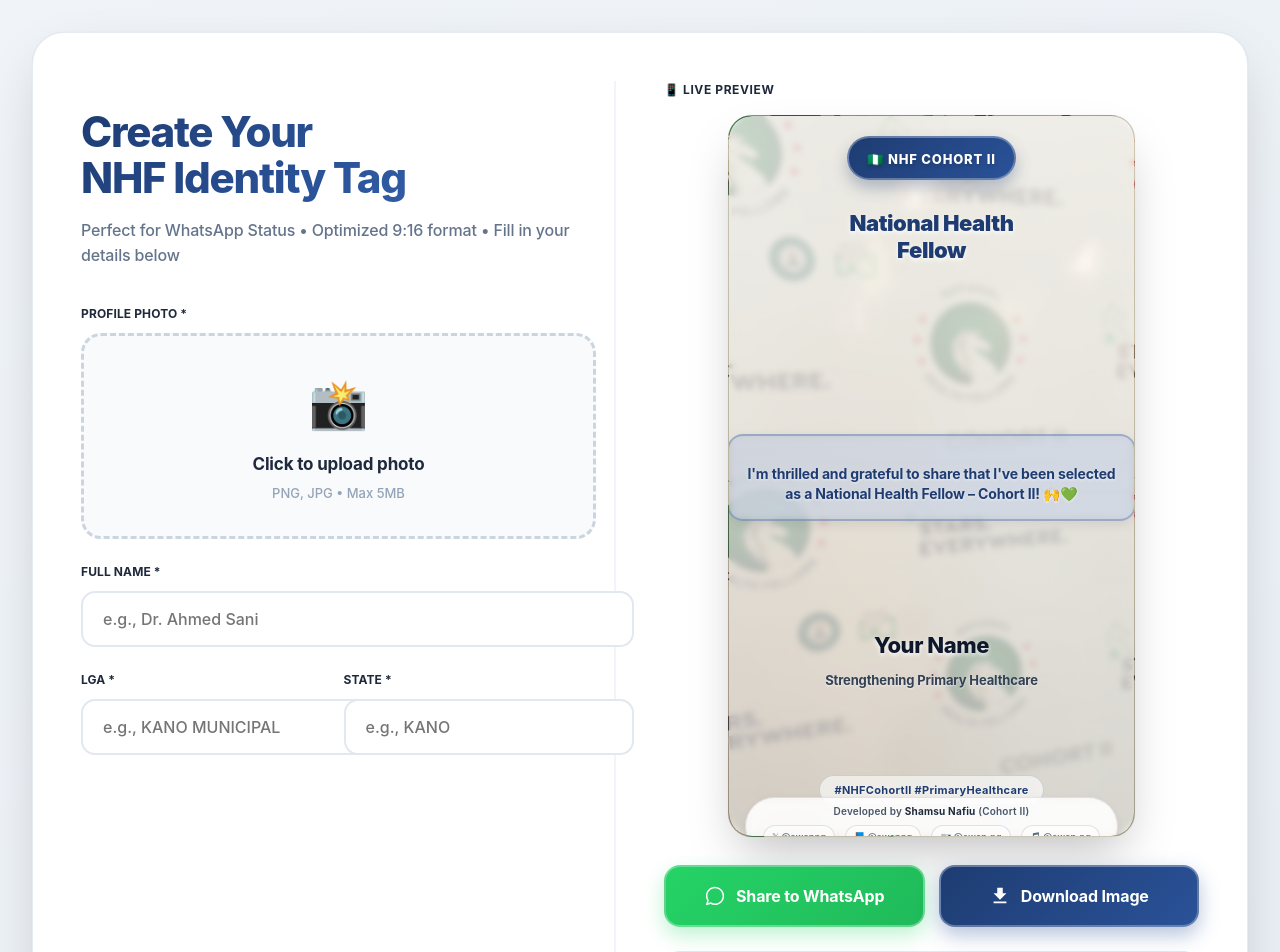
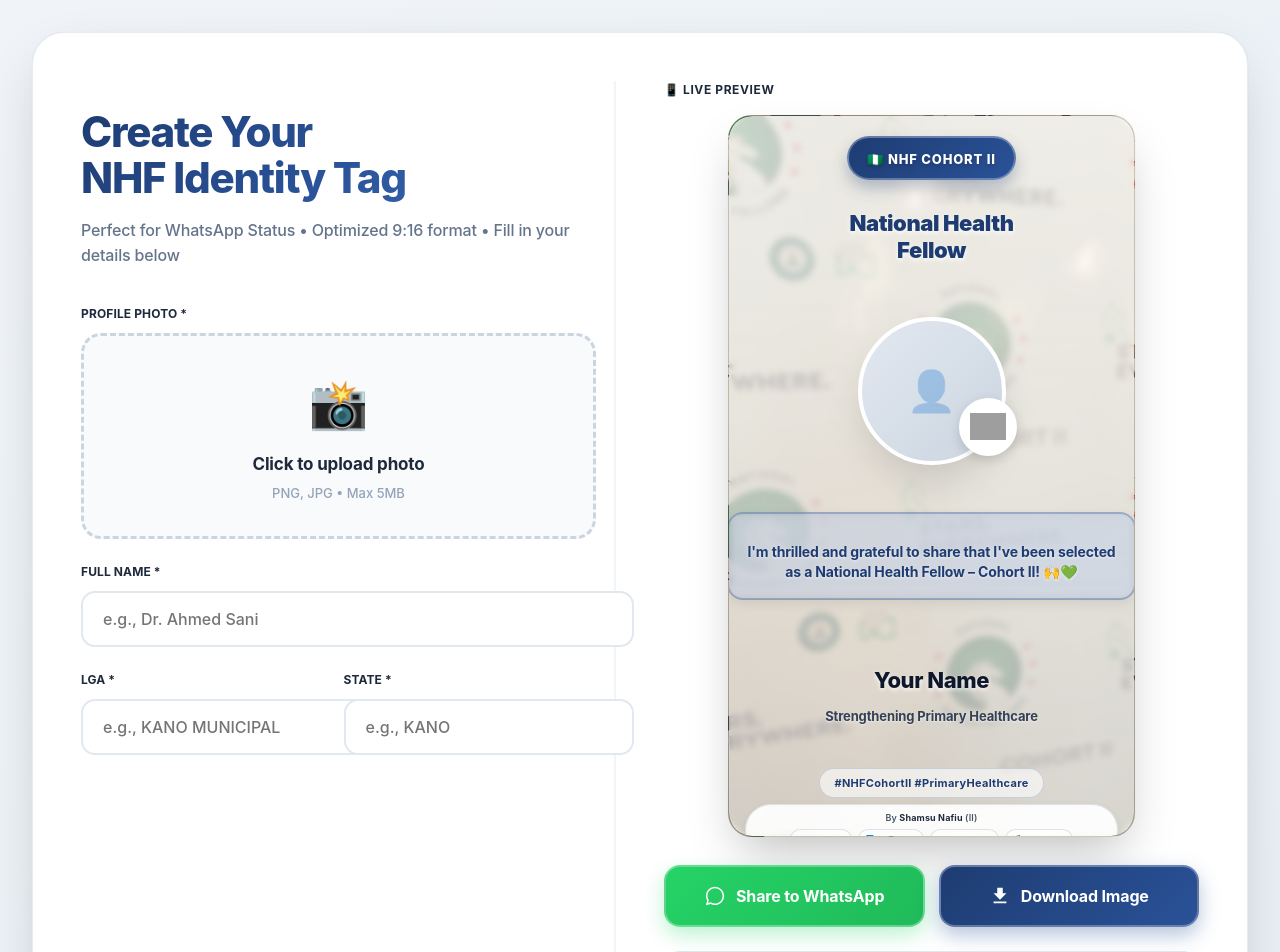
Before and after one commit to fineboy39/nhf-tag, a React (Vite) app: page / in a window 1280 px wide. Shown: the top 952 px of the page. Built offline with nearby package versions, Linux system fonts and the light colour scheme; grey boxes are pictures that could not be loaded.

Commit message:
Update TagCard.jsx

```diff
--- a/src/TagCard.jsx
+++ b/src/TagCard.jsx
@@ -457,19 +457,20 @@
       display: "flex",
       alignItems: "center",
       justifyContent: "center",
-  gap: isMobile ? "6px" : "8px",
-  fontSize: isMobile ? "9px" : "10px",
+      gap: isMobile ? "4px" : "6px",
+      fontSize: isMobile ? "8px" : "10px",
       color: "#475569",
-  // Adjusted: Changed from positive to negative to move it UP
-  marginTop: isMobile ? "-5px" : "-8px",
+      marginTop: isMobile ? "4px" : "6px",
       fontWeight: "600",
-  letterSpacing: "0.2px",
-  background: "rgba(255,255,255,0.7)",
-  padding: isMobile ? "5px 10px" : "6px 12px",
+      letterSpacing: "0.15px",
+      background: "rgba(255,255,255,0.8)",
+      padding: isMobile ? "4px 8px" : "6px 12px",
       borderRadius: "100px",
       backdropFilter: "blur(4px)",
       border: "1px solid rgba(71,85,105,0.15)",
       boxShadow: "0 2px 8px rgba(0,0,0,0.05)",
+      width: "auto",
+      maxWidth: "95%",
     },
     swapLogo: {
       height: isMobile ? "16px" : "18px",
@@ -530,28 +531,30 @@
     },
     socialHandles: {
       display: "flex",
-      gap: isMobile ? "8px" : "10px",
+      gap: isMobile ? "4px" : "6px",
       alignItems: "center",
-      fontSize: isMobile ? "9px" : "10px",
+      fontSize: isMobile ? "7px" : "9px",
       color: "#64748b",
-      fontWeight: "500",
-      marginTop: "4px",
+      fontWeight: "600",
+      marginTop: "2px",
       flexWrap: "wrap",
       justifyContent: "center",
+      maxWidth: "100%",
     },
     socialLink: {
       display: "flex",
       alignItems: "center",
-      gap: "2px",
+      gap: isMobile ? "1px" : "2px",
       textDecoration: "none",
       color: "inherit",
-      padding: isMobile ? "3px 6px" : "4px 8px",
-      background: "rgba(255,255,255,0.5)",
+      padding: isMobile ? "2px 5px" : "3px 6px",
+      background: "rgba(255,255,255,0.6)",
       borderRadius: "100px",
       border: "1px solid rgba(100,116,139,0.2)",
       transition: "all 0.2s ease",
-      fontSize: isMobile ? "8px" : "9px",
+      fontSize: isMobile ? "7px" : "8px",
       fontWeight: "600",
+      whiteSpace: "nowrap",
     },
     buttonGroup: {
       display: "flex",
@@ -809,7 +812,7 @@
 
               {/* Profile Section with Logo Badge */}
               <div style={styles.profileSection}>
-                {image && (
+                {image ? (
                   <>
                     <img
                       src={image}
@@ -824,6 +827,29 @@
                       />
                     </div>
                   </>
+                ) : (
+                  <div style={{
+                    width: isMobile ? "120px" : "140px",
+                    height: isMobile ? "120px" : "140px",
+                    borderRadius: "50%",
+                    background: "linear-gradient(135deg, #e2e8f0 0%, #cbd5e0 100%)",
+                    display: "flex",
+                    alignItems: "center",
+                    justifyContent: "center",
+                    border: "4px solid white",
+                    boxShadow: "0 20px 40px -8px rgba(0,0,0,0.15)",
+                    margin: isMobile ? "4px 0" : "8px 0",
+                    position: "relative",
+                  }}>
+                    <span style={{ fontSize: "40px", opacity: 0.3 }}>👤</span>
+                    <div style={styles.swapLogoBadge}>
+                      <img
+                        src={swapLogo}
+                        alt="Swap"
+                        style={styles.swapLogoProfile}
+                      />
+                    </div>
+                  </div>
                 )}
               </div>
 
@@ -854,21 +880,21 @@
 
                 <div style={styles.developerCredit}>
                   <div style={styles.creditText}>
-                    <span>
-                      Developed by <span style={styles.developerName}>Shamsu Nafiu</span> (Cohort II)
+                    <span style={{ fontSize: isMobile ? "7px" : "9px" }}>
+                      By <span style={styles.developerName}>Shamsu Nafiu</span> (II)
                     </span>
                     <div style={styles.socialHandles}>
                       <span style={styles.socialLink}>
-                        <span>𝕏</span> @swapng
+                        𝕏 @swapng
                       </span>
                       <span style={styles.socialLink}>
-                        <span>📘</span> @swapng
+                        📘 @swapng
                       </span>
                       <span style={styles.socialLink}>
-                        <span>📷</span> @swap.ng
+                        📷 @swap.ng
                       </span>
                       <span style={styles.socialLink}>
-                        <span>🎵</span> @swap.ng
+                        🎵 @swap.ng
                       </span>
                     </div>
                   </div>
```
Lines whose indentation alone changed are shown as unchanged.
